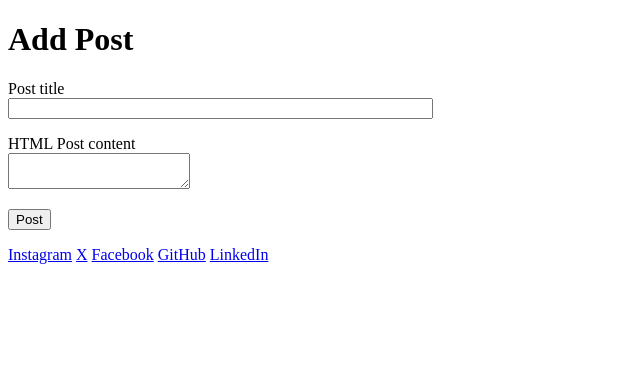
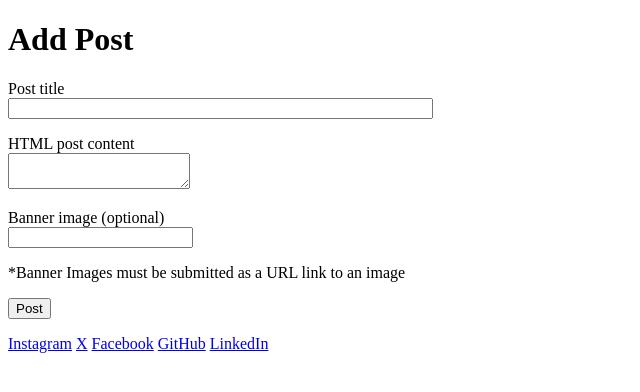
Before and after one commit to crunchytee/charlie-blog, a Flask app: page /posts/create in a window 1280 px wide. Shown: the part 26-418 px from the top of the page, without its empty margins (0-640 px from the left). Run offline with Flask 3, Linux system fonts and the light colour scheme; the visitor is signed in with stand-in values (Sample User, id 1).

Commit message:
add banner image support

```diff
--- a/app/forms.py
+++ b/app/forms.py
@@ -28,7 +28,8 @@ class RegistrationForm(FlaskForm):
 
 class PostForm(FlaskForm):
     title = StringField("Post title", validators=[DataRequired(), Length(2, 300, "Post title must be within 2 and 300 characters")])
-    body_html = TextAreaField("HTML Post content", validators=[DataRequired(), Length(2, 30000, "Post must be within 2 and 30,000 characters")])
+    body_html = TextAreaField("HTML post content", validators=[DataRequired(), Length(2, 30000, "Post must be within 2 and 30,000 characters")])
+    banner_image = StringField("Banner image (optional)", validators=[Length(2, 300, "Banner image must be within 2 and 300 characters")])
     submit = SubmitField("Post")
 
 class CommentForm(FlaskForm):
--- a/app/models.py
+++ b/app/models.py
@@ -32,6 +32,7 @@ class Post(db.Model):
     likes = db.Column(db.Integer)
     dislikes = db.Column(db.Integer)
     comments = db.relationship("Comment", backref="post", lazy="dynamic")
+    banner_image = db.Column(db.String(300))
 
     def __repr__(self):
         return '<Post {}>'.format(self.body_html)
--- a/app/services/posts.py
+++ b/app/services/posts.py
@@ -13,6 +13,7 @@ def add_post():
         post = Post(
             title = form.title.data,
             body_html = form.body_html.data,
+            banner_image = form.banner_image.data,
             user_id = current_user.id,
             likes = 0,
             dislikes = 0
--- a/app/templates/add_post.html
+++ b/app/templates/add_post.html
@@ -16,6 +16,14 @@
     <span style="color: red">[{{ error }}]</span>
     {% endfor %}
   </p>
+  <p>
+    {{ form.banner_image.label }}<br />
+    {{ form.banner_image }}<br />
+    {% for error in form.banner_image.errors %}
+    <span style="color: red">[{{ error }}]</span>
+    {% endfor %}
+  </p>
+  <p>*Banner Images must be submitted as a URL link to an image</p>
   <p>{{ form.submit() }}</p>
 </form>
 {% endblock %}
--- a/app/templates/post.html
+++ b/app/templates/post.html
@@ -71,7 +71,9 @@
     padding: 10px;
   "
 >
-  {% if post.title %}
+  {% if post.banner_image%}
+  <img src="{{post.banner_image}}" />
+  {% endif %} {% if post.title %}
   <h1>{{ post.title[0]|upper }}{{ post.title[1:] }}</h1>
   {% else %}
   <h1>No title</h1>
```
Also changed, not shown: migrations/versions/de531be42757_.py (added, +32 -0 lines).
